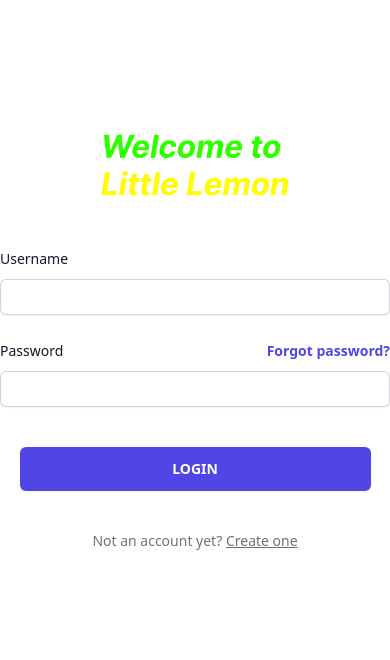
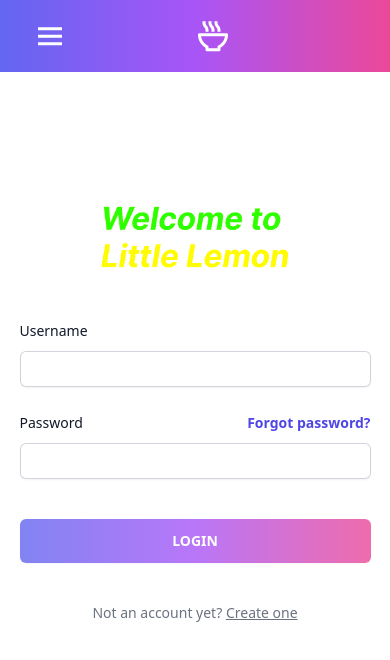
Before and after one commit to CesarEGP/WComponent, a plain HTML site: page form.html in a window 390 px wide. Drawn offline with nearby package versions, Linux system fonts and the light colour scheme.

Commit message:
se agrego el estilo final del formulario y el responsive

```diff
--- /dev/null
+++ b/components/form.js
@@ -0,0 +1,50 @@
+class Myform extends HTMLElement {
+
+    connectedCallback() {
+        this.innerHTML = `
+        <div
+        class="absolute flex justify-center items-center w-full h-full bg-white lg:bg-gradient-to-r from-indigo-500 via-purple-500 to-pink-500">
+        <div class="absolute space-y-30 justify-center rounded-0 bg-white w-[90vw] h-[100vh] pt-[15vh] justify-center items-center sm:w-[40vw] sm:h-[90vh]
+            rounded-xl">
+            <div class="sm:mx-auto sm:w-full sm:max-w-sm hover:scale-125 transition duration-500 ease-in-out">
+                <img class="mx-auto h-20 w-auto" src="src/img/logolemon.png" alt="Your Company">
+            </div>
+            <div class="mt-10 sm:mx-auto sm:w-full sm:max-w-sm">
+                <form class="space-y-6" action="#" method="POST">
+                    <div class="hover:scale-110 transition duration-500 ease-in-out">
+                        <label for="username" class="block text-sm font-medium leading-6 text-gray-900">Username</label>
+                        <div class="mt-2">
+                            <input id="username" name="username" type="text" autocomplete="username" required
+                                class="block w-full rounded-md border-0 py-1.5 text-gray-900 shadow-sm ring-1 ring-inset ring-gray-300 placeholder:text-gray-400 focus:ring-2 focus:ring-inset focus:ring-indigo-600 sm:text-sm sm:leading-6">
+                        </div>
+                    </div>
+                    <div class="hover:scale-110 transition duration-500 ease-in-out">
+                        <div class="flex items-center justify-between">
+                            <label for="password"
+                                class="block text-sm font-medium leading-6 text-gray-900">Password</label>
+                            <div class="text-sm">
+                                <a href="#" class="font-semibold text-indigo-600 hover:text-indigo-500">Forgot
+                                    password?</a>
+                            </div>
+                        </div>
+                        <div class="mt-2">
+                            <input id="password" name="password" type="password" autocomplete="current-password"
+                                required
+                                class="block w-full rounded-md border-0 py-1.5 text-gray-900 shadow-sm ring-1 ring-inset ring-gray-300 placeholder:text-gray-400 focus:ring-2 focus:ring-inset focus:ring-indigo-600 sm:text-sm sm:leading-6">
+                        </div>
+                    </div>
+                    <div class="justify-center flex pt-4 hover:scale-110 transition duration-500 ease-in-out">
+                        <button type="submit"
+                            class="flex w-[90vw] justify-center rounded-md bg-gradient-to-r from-indigo-500 via-purple-500 to-pink-500 px-3 py-2.5 text-sm font-semibold leading-6 text-white shadow-sm opacity-80 hover:opacity-100 focus-visible:outline focus-visible:outline-2 focus-visible:outline-offset-2 focus-visible:outline-indigo-600">LOGIN</button>
+                    </div>
+                </form>
+                <p class="mt-10 text-center text-sm text-gray-500">
+                    Not an account yet? <a class="underline" href="">Create one</a>
+                </p>
+            </div>
+        </div>
+        </div>
+        `;
+    }
+}
+window.customElements.define("mi-form", Myform);
--- a/components/header.js
+++ b/components/header.js
@@ -11,8 +11,8 @@ class Myheader extends HTMLElement {
                 <div id="logo" class="flex lg:hidden mx-auto">
                     <i class='bx bx-bowl-hot text-white text-4xl'></i>
                 </div>
-                <div id="menu" class="lg:flex hidden flex-grow justify-between absolute lg:relative lg:top-0 top-12 bg-black lg:bg-transparent
-                w-full items-center lg:w-auto left-0 py-[15vh] lg:py-0 px-8">
+                <div id="menu" class="lg:flex hidden flex-grow justify-between absolute lg:relative lg:top-0 top-12 bg-gradient-to-r from-cyan-500 to-blue-500 lg:bg-transparent
+                w-full items-center lg:w-auto left-0 py-[15vh] lg:py-0 px-8 lg:px-0">
                     <div class="flex flex-col lg:flex-row mb-8 lg:mb-0 ">
                         <a href="#" class="text-white lg:mr-7 mb-8 lg:mb-0 lg:text-[1vw] hover:scale-125 duration-500 ease-in-out ">Carta</a>
                         <a href="#" class="text-white lg:mr-7 mb-8 lg:mb-0 lg:text-[1vw] hover:scale-125 duration-500 ease-in-out ">Blog</a>
@@ -20,7 +20,7 @@ class Myheader extends HTMLElement {
                         <a href="#" class="text-white lg:mr-7 lg:text-[1vw] hover:scale-125 duration-500 ease-in-out ">Inicio</a>
                     </div>
                     <div class="flex flex-col lg:flex-row text-center">
-                        <a href="#" class="text-white border border-white py-2.5 px-5 rounded-md hover:bg-white hover:text-slate-800 duration-500
+                        <a href="form.html" class="text-white border border-white py-2.5 px-5 rounded-md hover:bg-white hover:text-slate-800 duration-500
                         ease-in-out
                         mb-8 lg:mb-0">Iniciar Sesión</a>
                         <a href="#" class="text-white bg-slate-800  border border-blue-500 py-2.5 px-5 rounded-md  hover:bg-black hover:border-blue-600
--- /dev/null
+++ b/components/header2.js
@@ -0,0 +1,54 @@
+class Myheader2 extends HTMLElement {
+
+    connectedCallback() {
+        this.innerHTML = `
+        <header class="bg-gradient-to-r from-indigo-500 via-purple-500 to-pink-500 py-4 z-10">
+        <nav class="relative">
+            <div class="container mx-auto flex flex-grow px-8 xl:px-0 ">
+                <div class="flex lg:hidden">
+                    <i class='bx bx-menu text-white text-4xl' onclick="openMenu()"></i>
+                </div>
+                <div id="logo" class="flex lg:hidden mx-auto">
+                    <i class='bx bx-bowl-hot text-white text-4xl'></i>
+                </div>
+                <div id="menu" class="lg:flex hidden flex-grow justify-between absolute lg:relative lg:top-0 top-12 bg-gradient-to-r from-indigo-500 via-purple-500 to-pink-500 sm:transparent
+                w-full items-center lg:w-auto left-0 py-[15vh] lg:py-0 px-8 lg:px-0">
+                    <div class="flex flex-col lg:flex-row mb-8 lg:mb-0 ">
+                        <a href="form.html"
+                            class="text-white lg:mr-7 mb-8 lg:mb-0 lg:text-[1vw] hover:scale-125 duration-500 ease-in-out ">Carta</a>
+                        <a href="#"
+                            class="text-white lg:mr-7 mb-8 lg:mb-0 lg:text-[1vw] hover:scale-125 duration-500 ease-in-out ">Blog</a>
+                        <a href="#"
+                            class="text-white lg:mr-7 mb-8 lg:mb-0 lg:text-[1vw] hover:scale-125 duration-500 ease-in-out ">Reserva</a>
+                        <a href="#"
+                            class="text-white lg:mr-7 lg:text-[1vw] hover:scale-125 duration-500 ease-in-out ">Inicio</a>
+                    </div>
+                    <div class="flex flex-col lg:flex-row text-center">
+                        <a href="index.html" class="text-white border border-white py-2.5 px-5 rounded-md hover:bg-white hover:text-slate-800 duration-500
+                        ease-in-out
+                        mb-8 lg:mb-0">Atras</a>
+                        <a href="#" class="text-white bg-slate-800  border border-blue-500 py-2.5 px-5 rounded-md  hover:bg-black hover:border-blue-600
+                        transition duration-500 ease-in-out lg:ml-10">Registrate</a>
+                    </div>
+                </div>
+            </div>
+        </nav>
+        </header>
+        `;
+        const menuElement = this.shadowRoot.querySelector('#menu');
+        menuElement.onclick = openMenu;
+    }
+}
+window.customElements.define("mi-header2", Myheader2);
+
+function openMenu() {
+    let menu = document.getElementById('menu');
+    let logo = document.getElementById('logo');
+    if (menu.classList.contains('hidden')) {
+        logo.classList.add('hidden');
+        menu.classList.remove('hidden');
+    } else {
+        menu.classList.add('hidden');
+        logo.classList.remove('hidden');
+    }
+}
--- a/components/midbtn.js
+++ b/components/midbtn.js
@@ -2,7 +2,7 @@ class Mybtn extends HTMLElement {
 
     connectedCallback() {
         this.innerHTML = `
-        <section class="flex border-0 border-slate-800 border-solid h-[10vh] w-full items-center bg-black opacity-80 hover:opacity-100 transition duration-500">
+        <section class="flex border-0 border-slate-800 border-solid h-[10vh] sm:h-[6vh] w-full items-center bg-black opacity-80 hover:opacity-100 transition duration-500">
             <div class="absolute flex flex-row justify-evenly w-full text-center text-white">
                 <button class="py-2 px-4 border-[1px] border-solid border-black rounded-lg lg:border-[2px] lg:text-1xl
                 hover:scale-125 duration-500 ease-in-out bg-gradient-to-r from-sky-500 to-indigo-500">Veg</button>
--- a/form.html
+++ b/form.html
@@ -6,54 +6,16 @@
     <meta http-equiv="X-UA-Compatible" content="IE=edge">
     <meta name="viewport" content="width=device-width, initial-scale=1.0">
     <script src="https://cdn.tailwindcss.com"></script>
+    <link rel="stylesheet" href="style.css">
+    <link href='https://unpkg.com/boxicons@2.1.4/css/boxicons.min.css' rel='stylesheet'>
     <title>Document</title>
 </head>
 
 <body>
-    <div class="absolute flex justify-center items-center w-full h-full bg-white lg:bg-blue-500">
-        <div
-            class="absolute space-y-30 justify-center rounded-0 bg-white w-full h-[100vh] pt-[15vh] justify-center items-center sm:w-[40vw] sm:h-[90vh]
-            rounded-xl">
-            <div class="sm:mx-auto sm:w-full sm:max-w-sm">
-                <img class="mx-auto h-20 w-auto" src="src/img/logolemon.png" alt="Your Company">
-            </div>
-            <div class="mt-10 sm:mx-auto sm:w-full sm:max-w-sm">
-                <form class="space-y-6" action="#" method="POST">
-                    <div>
-                        <label for="username" class="block text-sm font-medium leading-6 text-gray-900">Username</label>
-                        <div class="mt-2">
-                            <input id="username" name="username" type="text" autocomplete="username" required
-                                class="block w-full rounded-md border-0 py-1.5 text-gray-900 shadow-sm ring-1 ring-inset ring-gray-300 placeholder:text-gray-400 focus:ring-2 focus:ring-inset focus:ring-indigo-600 sm:text-sm sm:leading-6">
-                        </div>
-                    </div>
-
-                    <div>
-                        <div class="flex items-center justify-between">
-                            <label for="password"
-                                class="block text-sm font-medium leading-6 text-gray-900">Password</label>
-                            <div class="text-sm">
-                                <a href="#" class="font-semibold text-indigo-600 hover:text-indigo-500">Forgot
-                                    password?</a>
-                            </div>
-                        </div>
-                        <div class="mt-2">
-                            <input id="password" name="password" type="password" autocomplete="current-password"
-                                required
-                                class="block w-full rounded-md border-0 py-1.5 text-gray-900 shadow-sm ring-1 ring-inset ring-gray-300 placeholder:text-gray-400 focus:ring-2 focus:ring-inset focus:ring-indigo-600 sm:text-sm sm:leading-6">
-                        </div>
-                    </div>
-                    <div class="justify-center flex pt-4">
-                        <button type="submit"
-                            class="flex w-[90vw] justify-center rounded-md bg-indigo-600 px-3 py-2.5 text-sm font-semibold leading-6 text-white shadow-sm hover:bg-indigo-500 focus-visible:outline focus-visible:outline-2 focus-visible:outline-offset-2 focus-visible:outline-indigo-600">LOGIN</button>
-                    </div>
-                </form>
-
-                <p class="mt-10 text-center text-sm text-gray-500">
-                    Not an account yet? <a class="underline" href="">Create one</a>
-                </p>
-            </div>
-        </div>
-    </div>
+    <mi-header2></mi-header2>
+    <mi-form></mi-form>
+    <script src="components/header2.js"></script>
+    <script src="components/form.js"></script>
 </body>
 
 </html>
--- a/style.css
+++ b/style.css
@@ -5,6 +5,13 @@ body {
 
 mi-header {
     z-index: 100;
+}
+
+mi-header2 {
+    z-index: 100;
+}
+mi-form {
+    z-index: 10;
 }
 
 mi-slider {
```
Also changed, not shown: header2.html (added, +50 -0 lines).
